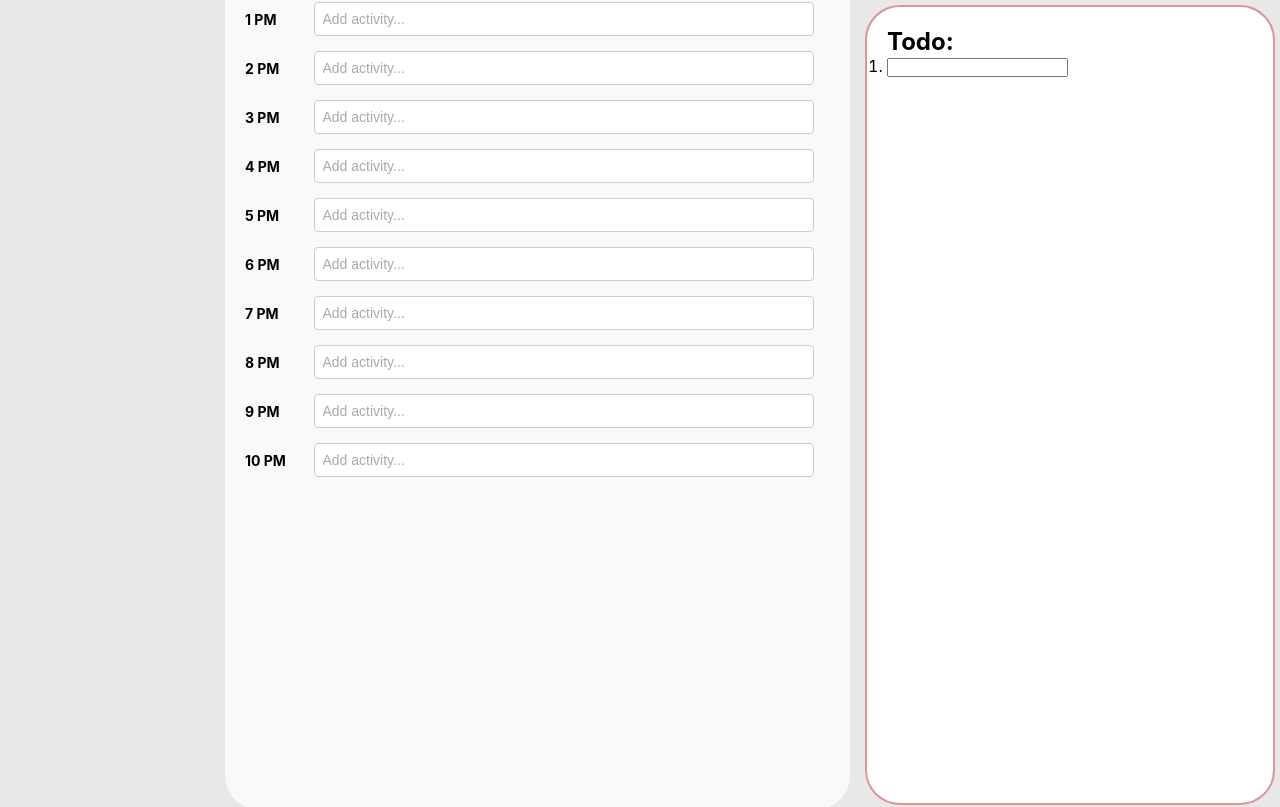
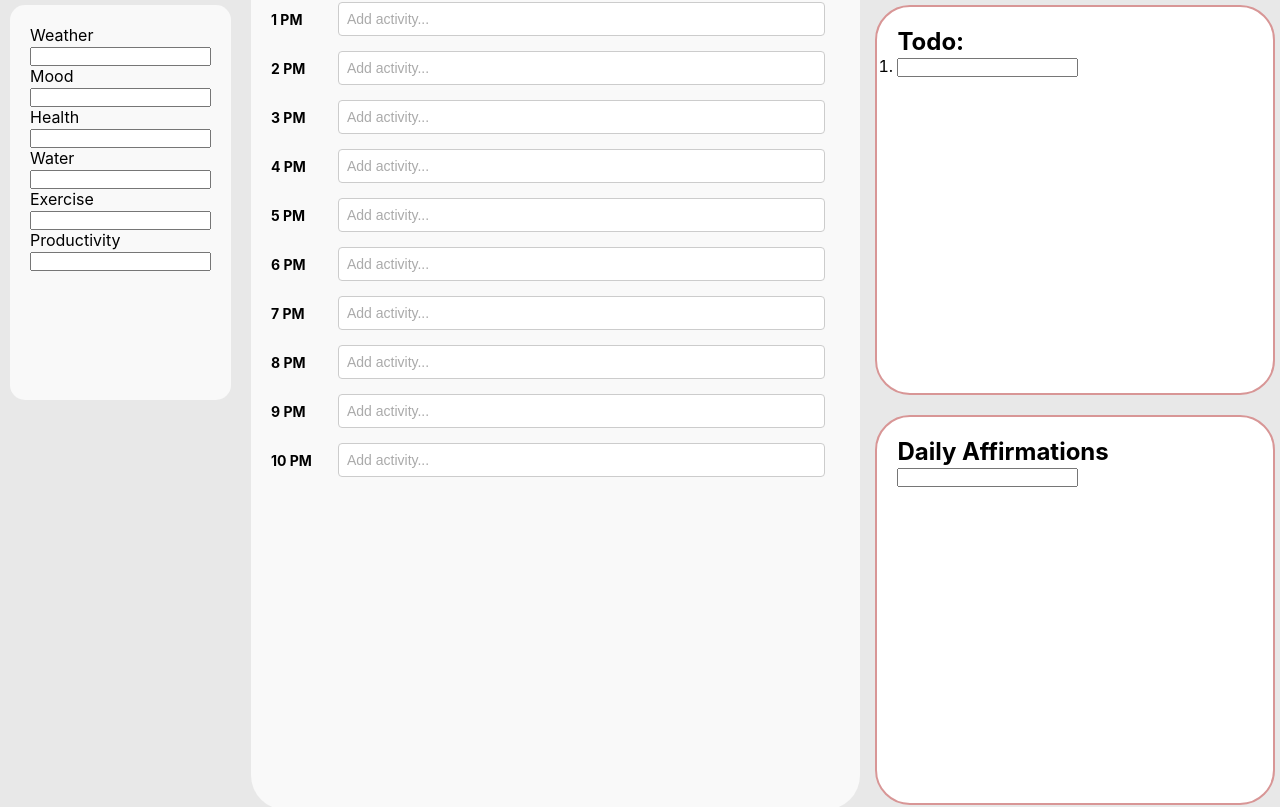
Before and after one commit to AngelikaSo/Daily-planner, a React (Create React App) app: page / in a window 1280 px wide. Shown: the part 520-1327 px from the top of the page. Built offline with nearby package versions, Linux system fonts and the light colour scheme.

Commit message:
new components created and css updated

```diff
--- a/src/App.css
+++ b/src/App.css
@@ -13,7 +13,7 @@
 .app__main {
   display: grid;
   grid-template-columns: repeat(6, 1fr);
-  grid-template-rows: repeat(6, 400px);
+  grid-template-rows: repeat(4, 400px);
   gap: 10px;
 }
 
@@ -45,7 +45,6 @@
 
 /*sidebar*/
 .sidebar {
-  /* width: 200px;*/
   height: 100vh;
   grid-column: 1 / 1;
   margin-top: 5px;
@@ -135,6 +134,16 @@
   color: #aaa;
 }
 
+/* Metrics */
+.metrics {
+  grid-column: 1 / 2;
+  padding: 20px;
+  background-color: #f9f9f9;
+  border-radius: 15px;
+  margin-left: 10px;
+  margin-top: 5px;
+}
+
 /* Goals */
 .goals {
   grid-column: 5 / 7;
@@ -163,8 +172,17 @@
 
 .todoList {
   grid-column: 5 / 7;
-  grid-row: 2 /4;
-  /*height: 200px;*/
+  grid-row: 2 /2;
+  margin: 5px;
+  padding: 20px;
+  background-color: #fff;
+  border: 2px solid #d89696;
+  border-radius: 35px;
+}
+
+/* Daily Afirmations */
+.affirmations {
+  grid-column: 5 / 7;
   margin: 5px;
   padding: 20px;
   background-color: #fff;
@@ -173,6 +191,11 @@
 }
 
 /* Notes Component */
+
+.app__notes {
+  display: grid;
+  grid-column: 1 / 7;
+}
 
 .notes {
   display: flex;
--- a/src/App.js
+++ b/src/App.js
@@ -5,6 +5,8 @@ import DayPlan from "./components/DayPlan.js";
 import Goals from "./components/Goals.js";
 import NotesComponent from "./components/NotesComponent.js";
 import Todo from "./components/ToDoList.js";
+import DailyAffirmations from "./components/DailyAffirmations.js";
+import Metrics from "./components/Metrics.js";
 
 function App() {
   return (
@@ -12,12 +14,14 @@ function App() {
       <Header />
       <div className="app__main">
         <Sidebar />
+        <Metrics />
         <DayPlan />
         <Goals />
         <Todo />
-      </div>
-      <div className="app__notes">
-        <NotesComponent />
+        <DailyAffirmations />
+        <div className="app__notes">
+          <NotesComponent />
+        </div>
       </div>
     </div>
   );
--- /dev/null
+++ b/src/components/DailyAffirmations.js
@@ -0,0 +1,10 @@
+const DailyAffirmations = () => {
+  return (
+    <div className="affirmations">
+      <h2 className="affirmations__title">Daily Affirmations</h2>
+      <input className="affirmations__listInput" type="text" />
+    </div>
+  );
+};
+
+export default DailyAffirmations;
--- a/src/components/Metrics.js
+++ b/src/components/Metrics.js
@@ -0,0 +1,32 @@
+const Metrics = () => {
+  return (
+    <div className="metrics">
+      <label>
+        Weather
+        <input className="metrics__listInput" type="text" />
+      </label>
+      <label>
+        Mood
+        <input className="metrics__listInput" type="text" />
+      </label>
+      <label>
+        Health
+        <input className="metrics__listInput" type="text" />
+      </label>
+      <label>
+        Water
+        <input className="metrics__listInput" type="text" />
+      </label>
+      <label>
+        Exercise
+        <input className="metrics__listInput" type="text" />
+      </label>
+      <label>
+        Productivity
+        <input className="metrics__listInput" type="text" />
+      </label>
+    </div>
+  );
+};
+
+export default Metrics;
--- a/src/components/NotesComponent.js
+++ b/src/components/NotesComponent.js
@@ -1,7 +1,7 @@
 import Note from "./Note";
 
 const NotesComponent = () => {
-  const notesTitle = ["Ideas", "Challenges", "Affirmations"];
+  const notesTitle = ["Ideas", "Challenges", "Notes"];
 
   return (
     <div className="notes">
```
